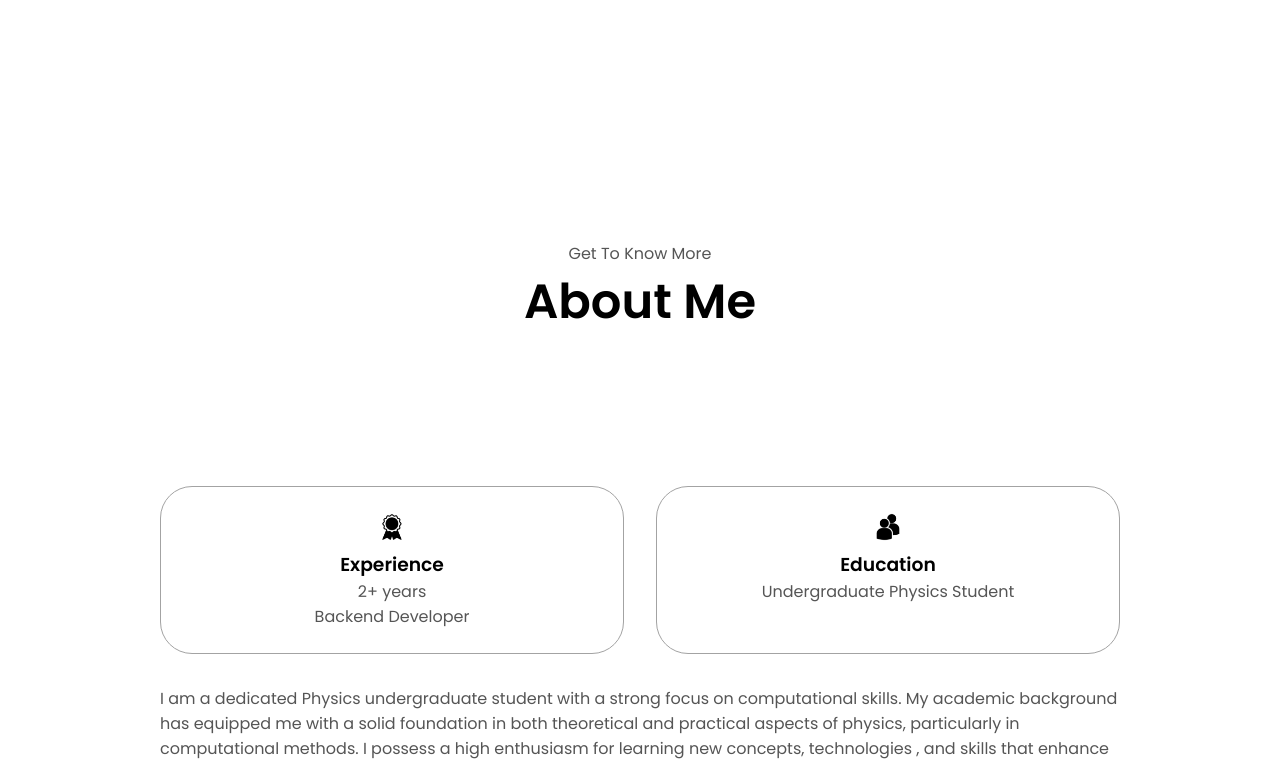
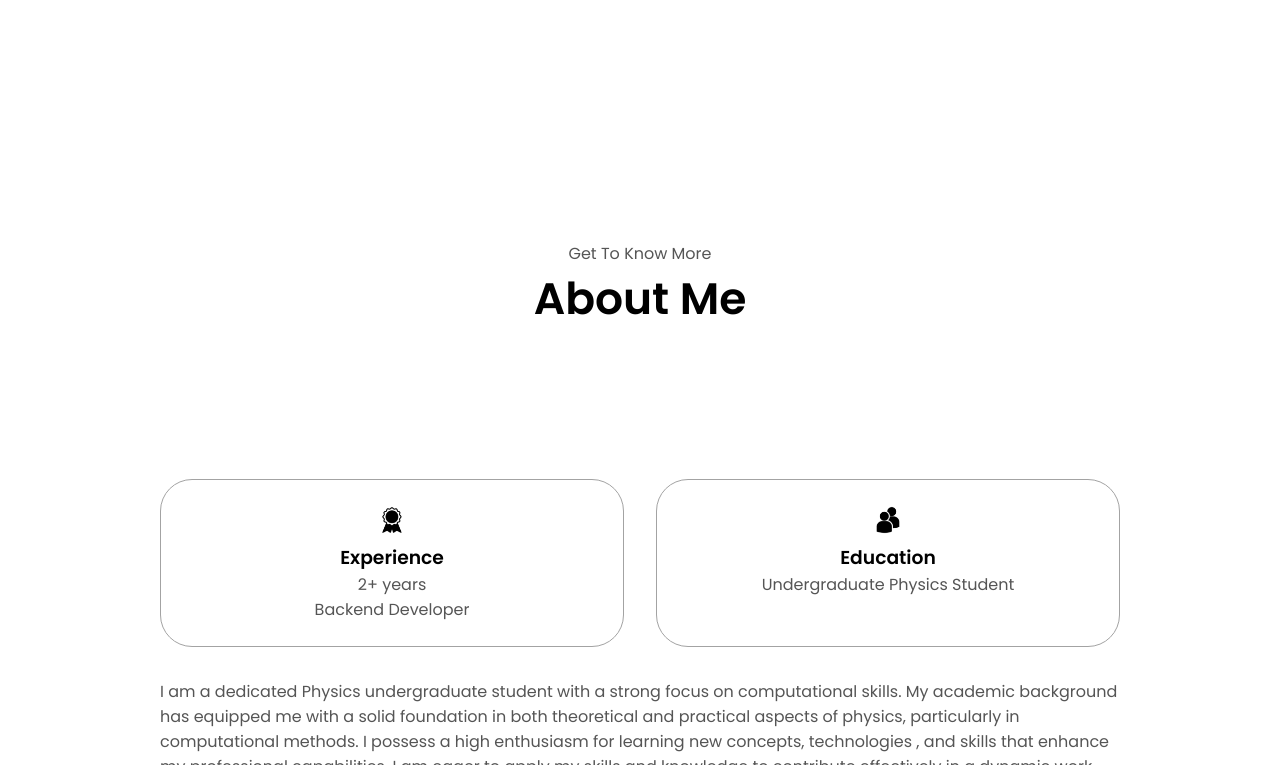
Before and after one commit to jauhar-nr/portofolio_personal, a plain HTML site: page index.html in a window 1280 px wide. Shown: the part 687-1452 px from the top of the page. Drawn offline with Linux system fonts and the light colour scheme.

Commit message:
Update style.css

```diff
--- a/style.css
+++ b/style.css
@@ -195,7 +195,7 @@ section {
 }
 
 .title {
-  font-size: 3rem;
+  font-size: 2.75rem;
   text-align: center;
 }
 
```
